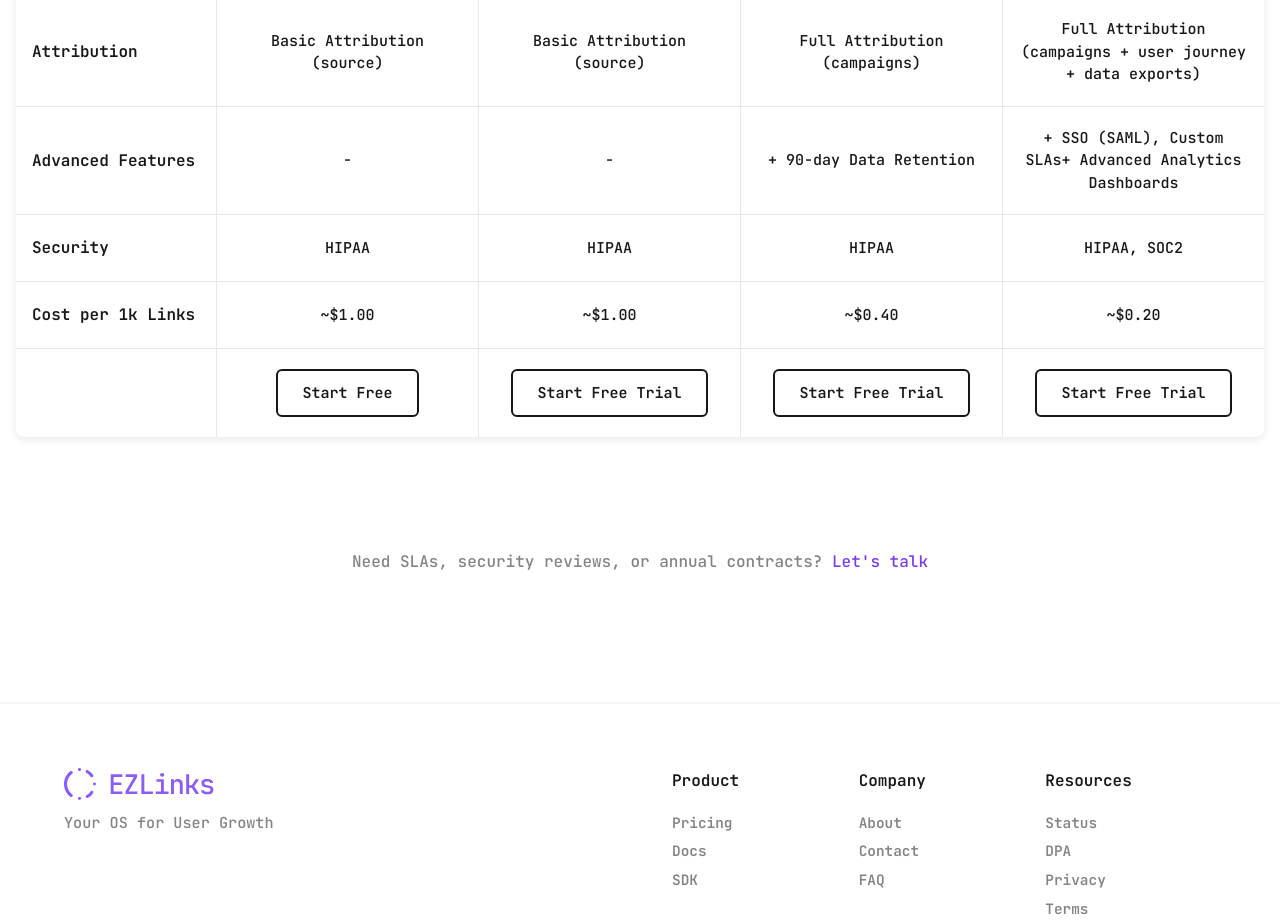
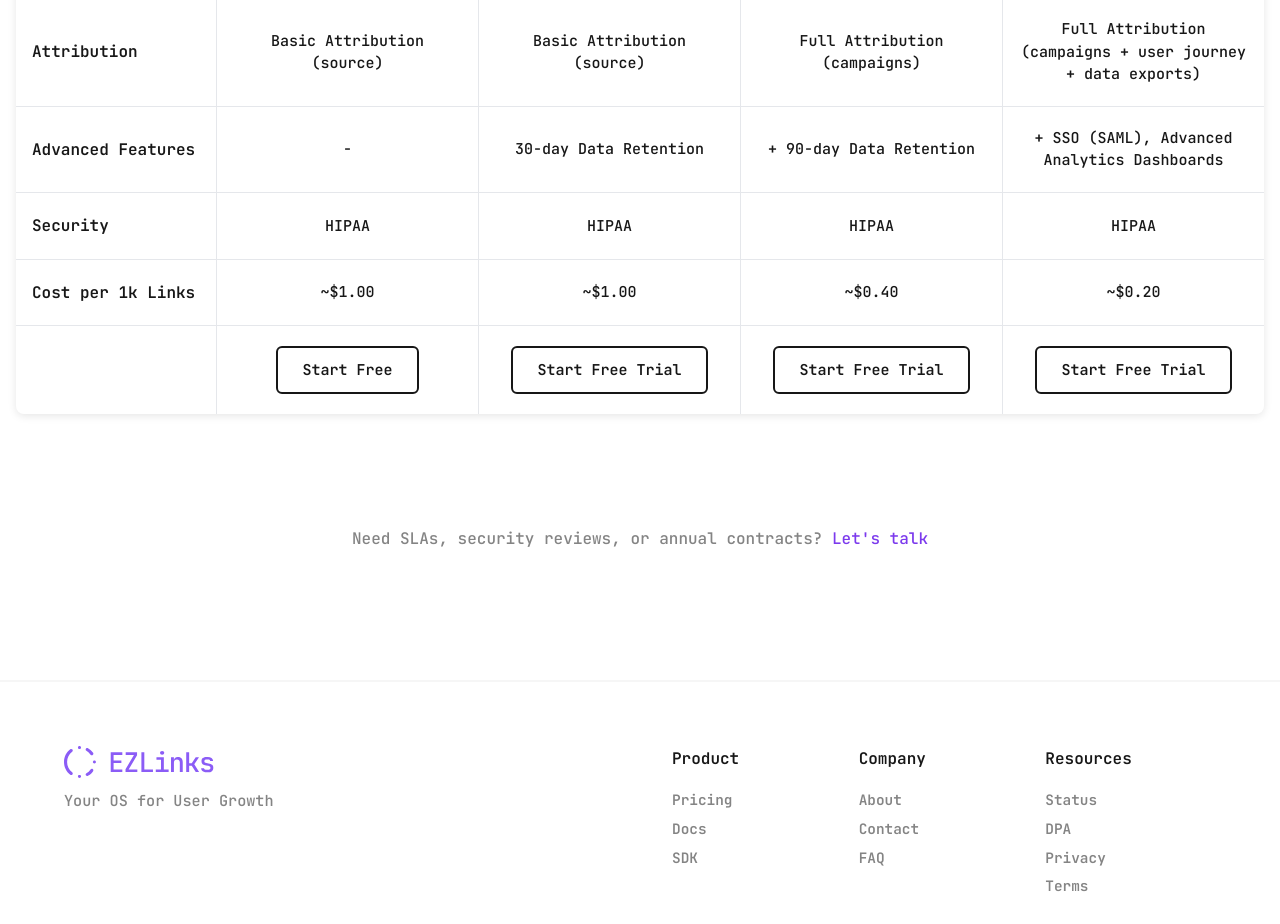
Before and after one commit to GetEZLinks/ezlinks-marketing, a Next.js app: page /pricing in a window 1280 px wide. Shown: the part 980-1904 px from the top of the page. Built offline with nearby package versions, Linux system fonts and the light colour scheme.

Commit message:
Pricing Grid Updates

```diff
--- a/src/components/PricingGrid/PricingGrid.tsx
+++ b/src/components/PricingGrid/PricingGrid.tsx
@@ -43,7 +43,7 @@ const PricingGrid: React.FC = () => {
       coreFeatures: 'Everything in Indie + Branded Links, 5 team members',
       domainStyle: 'Custom subdomains (links.nike.com)',
       attribution: 'Basic Attribution (source)',
-      advancedFeatures: '-',
+      advancedFeatures: '30-day Data Retention',
       security: 'HIPAA',
       costPerLink: '~$1.00',
       cta: 'Start Free Trial'
@@ -71,8 +71,8 @@ const PricingGrid: React.FC = () => {
       coreFeatures: 'Everything in Growth, Unlimited team members, Custom integrations',
       domainStyle: 'Vanity domains (nike.swoosh)',
       attribution: 'Full Attribution (campaigns + user journey + data exports)',
-      advancedFeatures: '+ SSO (SAML), Custom SLAs+ Advanced Analytics Dashboards',
-      security: 'HIPAA, SOC2',
+      advancedFeatures: '+ SSO (SAML), Advanced Analytics Dashboards',
+      security: 'HIPAA',
       costPerLink: '~$0.20',
       cta: 'Start Free Trial',
     }
```
